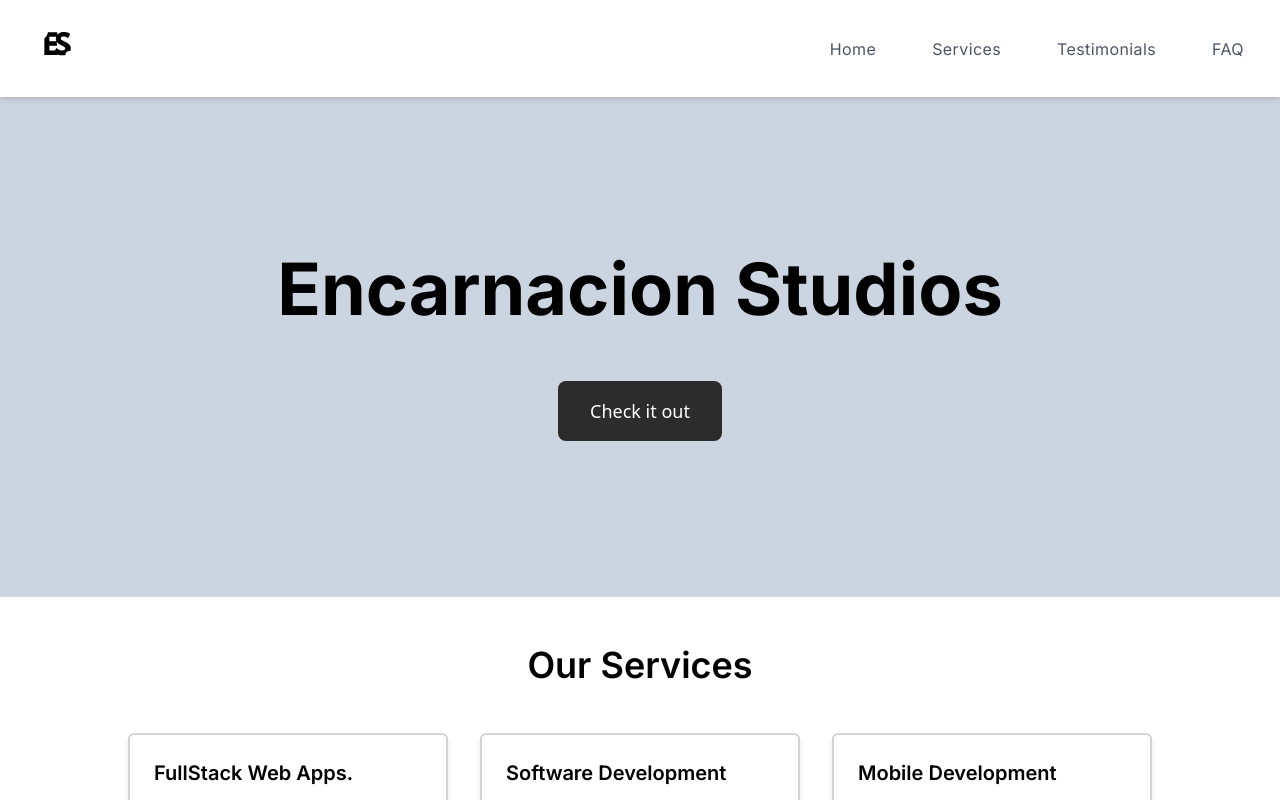
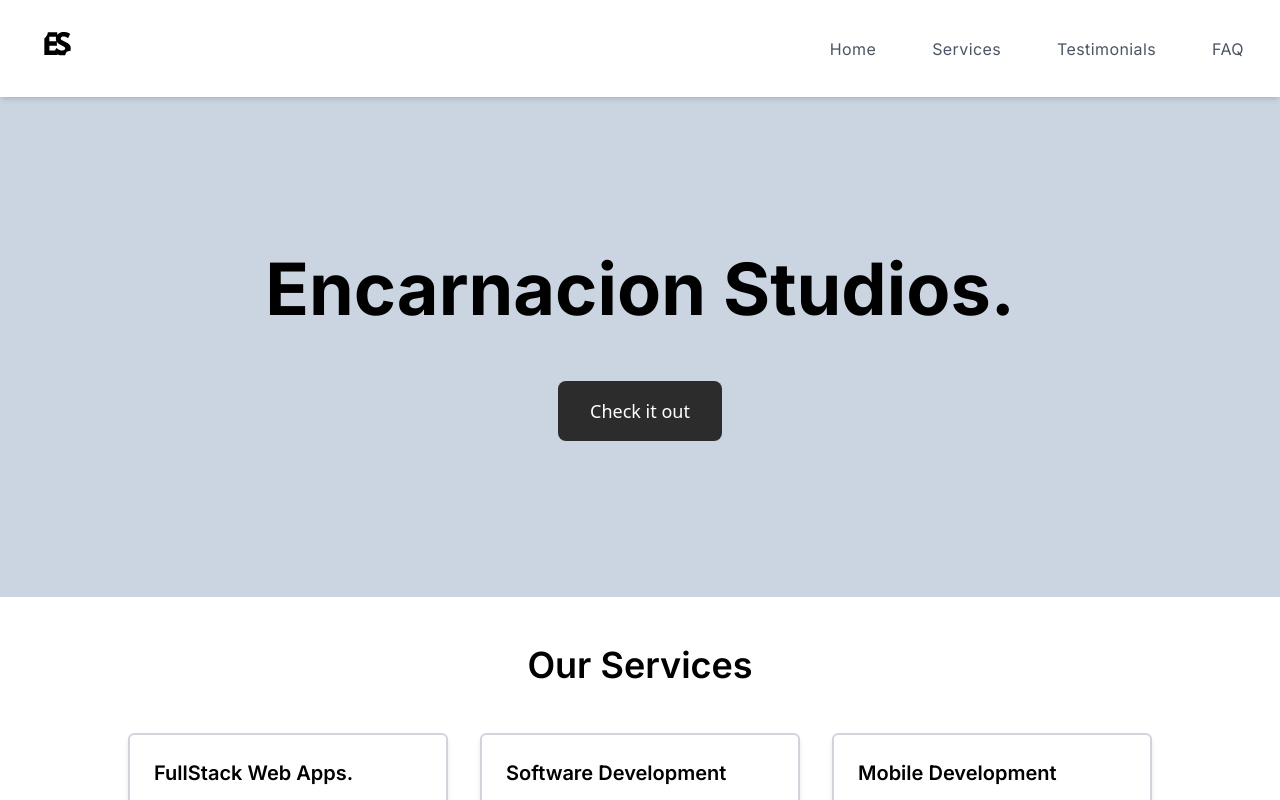
Before and after one commit to ImCodeMaker/EncarnacionStudios-Website, a React (Create React App) app: page / in a window 1280 px wide. Shown: the top 800 px of the page. Built offline with nearby package versions, Linux system fonts and the light colour scheme.

Commit message:
updated index.html

```diff
--- a/public/index.html
+++ b/public/index.html
@@ -2,24 +2,16 @@
 <html lang="en">
   <head>
     <meta charset="utf-8" />
-    <link rel="icon" href="%PUBLIC_URL%/favicon.ico" />
+    <link rel="icon" href="./../src/Assets/Images/logo.svg" />
     <meta name="viewport" content="width=device-width, initial-scale=1" />
     <link href="https://fonts.googleapis.com/css2?family=Inter:ital,opsz,wght@0,14..32,100..900;1,14..32,100..900&display=swap" rel="stylesheet">
     <link href="https://fonts.googleapis.com/css2?family=Poppins:wght@400;500;700&display=swap" rel="stylesheet">
 
-
-    <meta name="theme-color" content="#000000" />
-    <meta
-      name="description"
-      content="Encarnacion Studios Landing Page"
-    />
-
-
+    <meta name="description" content="Encarnacion Studios Landing Page"/>
     <title>Encarnacion Studios</title>
   </head>
   <body>
     <noscript>You need to enable JavaScript to run this app.</noscript>
     <div id="root"></div>
-
   </body>
 </html>
--- a/src/Components/MainSection.jsx
+++ b/src/Components/MainSection.jsx
@@ -6,7 +6,7 @@ function MainSection() {
     <div className='bg-slate-300 h-[500px] flex flex-col justify-center items-center px-4 md:px-8'>
       <div className='text-center'>
         <h1 className='text-4xl md:text-6xl lg:text-7xl font-bold font-inter'>
-          Encarnacion Studios
+          Encarnacion Studios.
         </h1>
         <div className='mt-4 text-lg'>
           <Button
```
